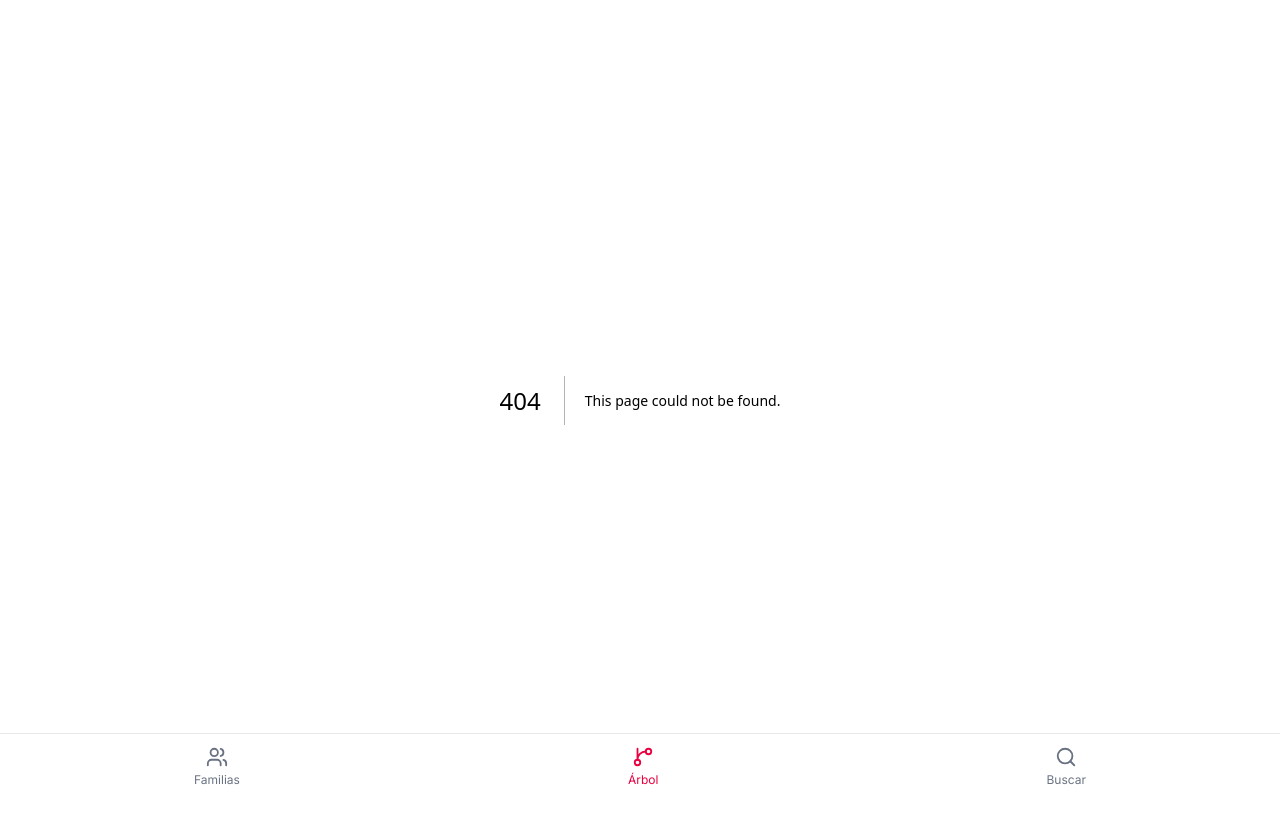
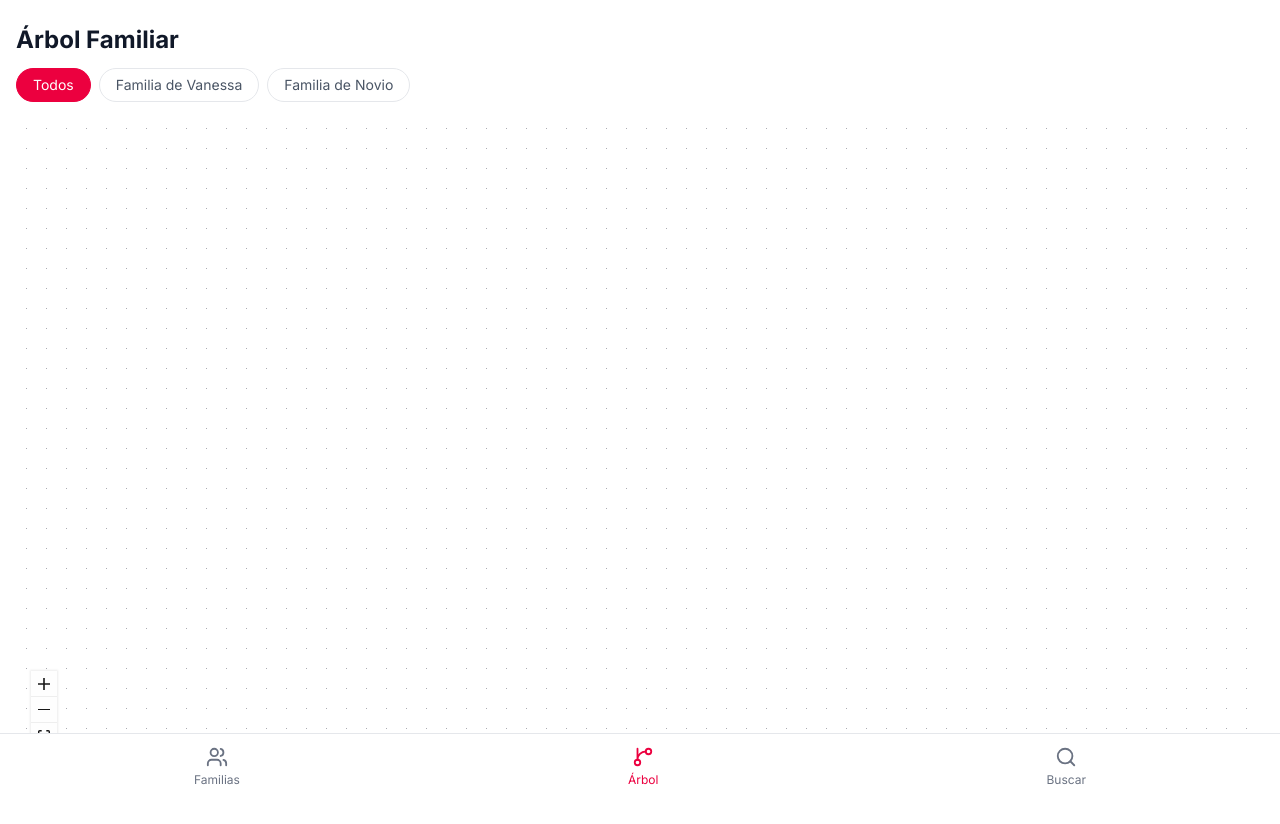
Before and after one commit to suscripcionesvanessa-droid/wedding-family-tree, a Next.js app: page /tree in a window 1280 px wide. Before the commit this address had no page. Shown: the top 824 px of the page. Built offline with nearby package versions, Linux system fonts and the light colour scheme; no server answers; the database is empty.

Commit message:
feat: add interactive family tree view with React Flow

```diff
--- /dev/null
+++ b/src/app/tree/page.tsx
@@ -0,0 +1,56 @@
+'use client'
+import { useEffect, useState } from 'react'
+import { getAllPeople } from '@/lib/api/people'
+import { getAllRelationships } from '@/lib/api/relationships'
+import { TreeView } from '@/components/TreeView'
+import { FamilyFilter } from '@/components/FamilyFilter'
+import { WEDDING_CONFIG } from '@/config/wedding'
+import type { Person, Relationship, FamilySide } from '@/types'
+
+const { brideName: BRIDE_NAME, groomName: GROOM_NAME } = WEDDING_CONFIG
+
+export default function TreePage() {
+  const [people, setPeople] = useState<Person[]>([])
+  const [relationships, setRelationships] = useState<Relationship[]>([])
+  const [filter, setFilter] = useState<FamilySide | 'all'>('all')
+  const [loading, setLoading] = useState(true)
+  const [error, setError] = useState(false)
+
+  useEffect(() => {
+    Promise.all([getAllPeople(), getAllRelationships()])
+      .then(([p, r]) => { setPeople(p); setRelationships(r) })
+      .catch(() => setError(true))
+      .finally(() => setLoading(false))
+  }, [])
+
+  const filteredPeople = filter === 'all' ? people : people.filter(p => p.family_side === filter)
+  const filteredIds = new Set(filteredPeople.map(p => p.id))
+  const filteredRelationships = relationships.filter(
+    r => filteredIds.has(r.person_a_id) && filteredIds.has(r.person_b_id)
+  )
+
+  return (
+    <main className="px-4 pt-6">
+      <h1 className="text-2xl font-bold text-gray-900 mb-3">Árbol Familiar</h1>
+      <div className="mb-3">
+        <FamilyFilter
+          selected={filter}
+          onChange={setFilter}
+          brideLabel={BRIDE_NAME}
+          groomLabel={GROOM_NAME}
+        />
+      </div>
+      {loading && (
+        <div className="flex items-center justify-center h-64 text-gray-400">
+          Cargando árbol...
+        </div>
+      )}
+      {!loading && error && (
+        <p className="text-center text-red-500 mt-12">Error al cargar el árbol. Intenta de nuevo.</p>
+      )}
+      {!loading && !error && (
+        <TreeView people={filteredPeople} relationships={filteredRelationships} />
+      )}
+    </main>
+  )
+}
--- /dev/null
+++ b/src/components/TreeView/PersonNode.tsx
@@ -0,0 +1,33 @@
+import { memo } from 'react'
+import { Handle, Position } from '@xyflow/react'
+import Image from 'next/image'
+import { User } from 'lucide-react'
+import type { NodeProps } from '@xyflow/react'
+
+export const PersonNode = memo(function PersonNode({ data }: NodeProps) {
+  const person = data as { id: string; name: string; nickname: string | null; photo_url: string | null; onClick?: () => void }
+
+  return (
+    <div
+      className="bg-white rounded-xl shadow border border-gray-100 overflow-hidden w-20 cursor-pointer hover:shadow-md transition-shadow"
+      onClick={person.onClick}
+    >
+      <Handle type="target" position={Position.Top} className="opacity-0" />
+      <div className="w-20 h-20 bg-gray-100 relative">
+        {person.photo_url ? (
+          <Image src={person.photo_url} alt={person.name} fill className="object-cover" />
+        ) : (
+          <div className="w-full h-full flex items-center justify-center">
+            <User size={28} className="text-gray-300" />
+          </div>
+        )}
+      </div>
+      <div className="p-1 text-center">
+        <p className="text-xs font-medium text-gray-800 truncate">
+          {person.nickname ?? person.name.split(' ')[0]}
+        </p>
+      </div>
+      <Handle type="source" position={Position.Bottom} className="opacity-0" />
+    </div>
+  )
+})
--- /dev/null
+++ b/src/components/TreeView/index.tsx
@@ -0,0 +1,60 @@
+'use client'
+import { useMemo } from 'react'
+import { useRouter } from 'next/navigation'
+import {
+  ReactFlow, Background, Controls,
+  type Node, type Edge,
+} from '@xyflow/react'
+import '@xyflow/react/dist/style.css'
+import { PersonNode } from './PersonNode'
+import type { Person, Relationship } from '@/types'
+
+const nodeTypes = { person: PersonNode }
+
+interface Props {
+  people: Person[]
+  relationships: Relationship[]
+}
+
+function buildLayout(people: Person[]): Node[] {
+  // Simple grid layout — users can drag nodes to rearrange
+  return people.map((p, i) => ({
+    id: p.id,
+    type: 'person',
+    position: { x: (i % 5) * 140, y: Math.floor(i / 5) * 160 },
+    data: p as unknown as Record<string, unknown>,
+  }))
+}
+
+function buildEdges(relationships: Relationship[]): Edge[] {
+  return relationships.map(rel => ({
+    id: rel.id,
+    source: rel.person_a_id,
+    target: rel.person_b_id,
+    label: rel.type === 'married_to' ? '💍' : rel.type === 'parent_of' ? '' : '~',
+    style: { stroke: rel.type === 'married_to' ? '#e11d48' : '#9ca3af' },
+  }))
+}
+
+export function TreeView({ people, relationships }: Props) {
+  const router = useRouter()
+  const baseNodes = useMemo(() => buildLayout(people), [people])
+  const edges = useMemo(() => buildEdges(relationships), [relationships])
+
+  const nodes = useMemo(
+    () => baseNodes.map(n => ({
+      ...n,
+      data: { ...n.data, onClick: () => router.push(`/person/${n.id}`) },
+    })),
+    [baseNodes, router]
+  )
+
+  return (
+    <div className="w-full h-[calc(100vh-8rem)]">
+      <ReactFlow nodes={nodes} edges={edges} nodeTypes={nodeTypes} fitView>
+        <Background />
+        <Controls />
+      </ReactFlow>
+    </div>
+  )
+}
```
